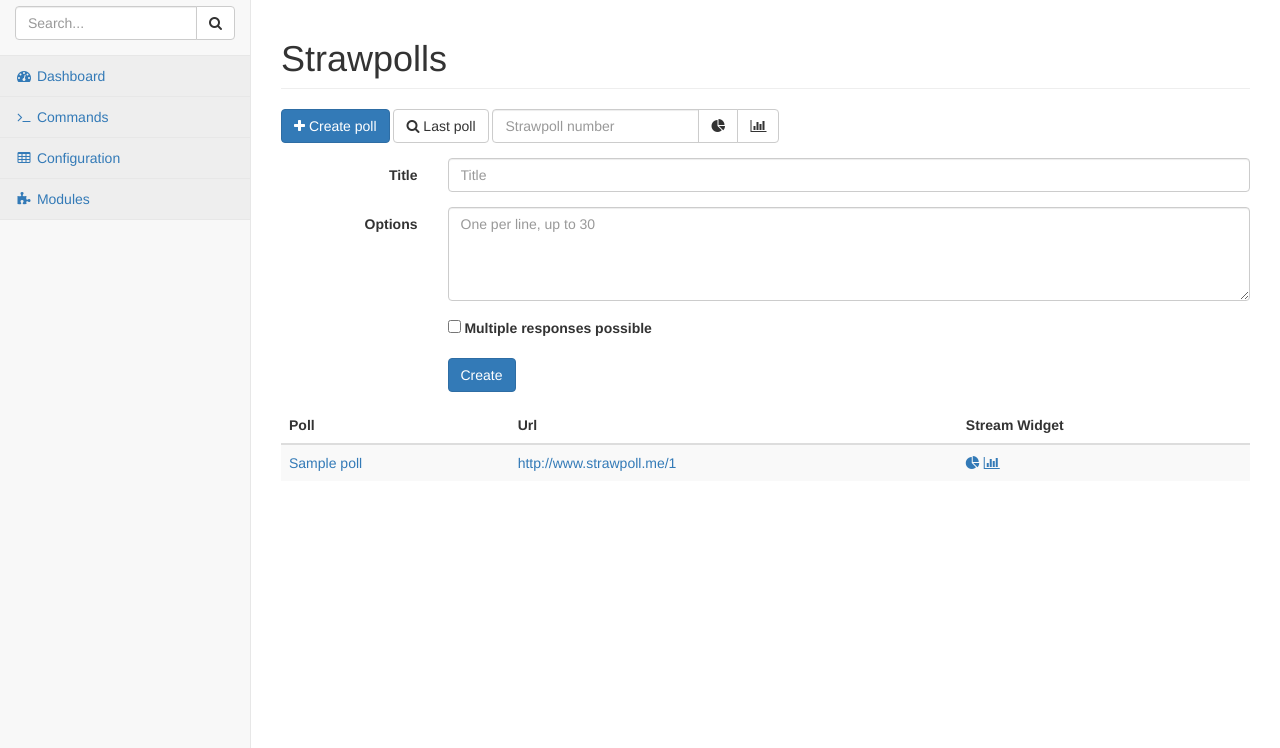
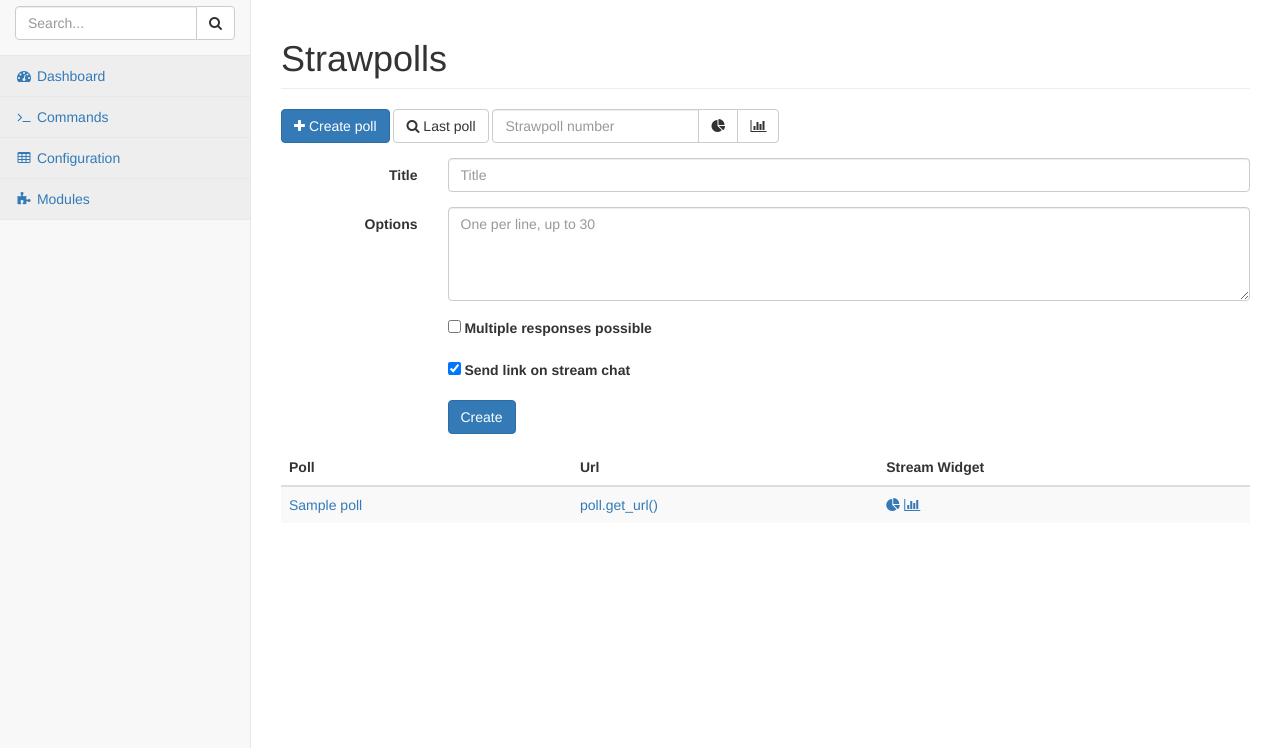
Before and after one commit to Gagaro/PimpMyBot, a Python web app: template pimpmybot/core_modules/strawpoll/templates/strawpoll_list.html in a window 1280 px wide, after a click on "Create poll". Shown: the part 60-808 px from the top of the page. Run offline with Jinja, Linux system fonts and the light colour scheme; the template is opened without the code that fills it: most values are stand-ins (such as "Sample title", 1, 10 or a date in 2020); some libraries are stand-ins or nearby versions.

Commit message:
fix: send message from wsgi to irc through pipe

```diff
--- a/pimpmybot/core_modules/strawpoll/models.py
+++ b/pimpmybot/core_modules/strawpoll/models.py
@@ -9,3 +9,6 @@ class Strawpoll(Model):
 
     id = IntegerField(unique=True, null=False)
     title = CharField(null=False)
+
+    def get_url(self):
+        return "http://www.strawpoll.me/{0}".format(self.id)
--- a/pimpmybot/core_modules/strawpoll/templates/strawpoll_list.html
+++ b/pimpmybot/core_modules/strawpoll/templates/strawpoll_list.html
@@ -54,6 +54,12 @@
 
       <div class="form-group">
         <div class="col-sm-offset-2 col-sm-10">
+          <input type="checkbox" name="send_on_irc" id="input-send_on_irc" checked> <label for="input-send_on_irc">{% trans %}Send link on stream chat{% endtrans %}</label>
+        </div>
+      </div>
+
+      <div class="form-group">
+        <div class="col-sm-offset-2 col-sm-10">
           <button type="submit" class="btn btn-primary">{% trans %}Create{% endtrans %}</button>
         </div>
       </div>
@@ -72,8 +78,8 @@
     <tbody>
         {% for poll in polls %}
         <tr>
-            <td><a href="http://www.strawpoll.me/{{ poll.id }}" target="_blank">{{ poll.title }}</a></td>
-            <td><a href="http://www.strawpoll.me/{{ poll.id }}" target="_blank">http://www.strawpoll.me/{{ poll.id }}</a></td>
+            <td><a href="poll.get_url()" target="_blank">{{ poll.title }}</a></td>
+            <td><a href="poll.get_url()" target="_blank">poll.get_url()</a></td>
             <td>
                 <a href="{{ url('strawpoll:stream_detail', id=poll.id) }}" target="_blank"><i class="fa fa-pie-chart"></i></a>
                 <a href="{{ url('strawpoll:stream_detail', id=poll.id) }}" target="_blank"><i class="fa fa-bar-chart"></i></a>
```
Also changed, not shown: pimpmybot/core_modules/strawpoll/views.py (+5 -2 lines), pimpmybot/irc/client.py (+8 -0 lines), pimpmybot/wsgi/app.py (+11 -0 lines).
